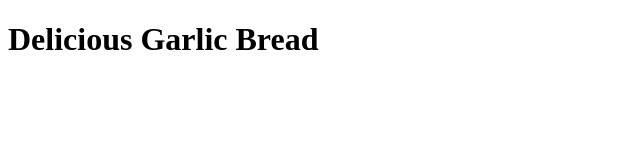
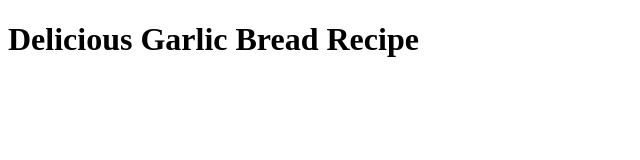
Before and after one commit to SkyEvan9942/odin-recipes, a plain HTML site: page recipes/garlic-bread.html in a window 1280 px wide. Shown: the whole page, without its empty margins (0-640 px from the left). Drawn offline with Linux system fonts and the light colour scheme.

```diff
--- a/recipes/garlic-bread.html
+++ b/recipes/garlic-bread.html
@@ -6,7 +6,12 @@
     <meta name="viewport" content="width=device-width, initial-scale=1.0">
     <title>Garlic Bread</title>
 </head>
+
 <body>
-    <h1>Delicious Garlic Bread</h1>
+
+    <h1>Delicious Garlic Bread Recipe</h1>
+
+
 </body>
+
 </html>
```
